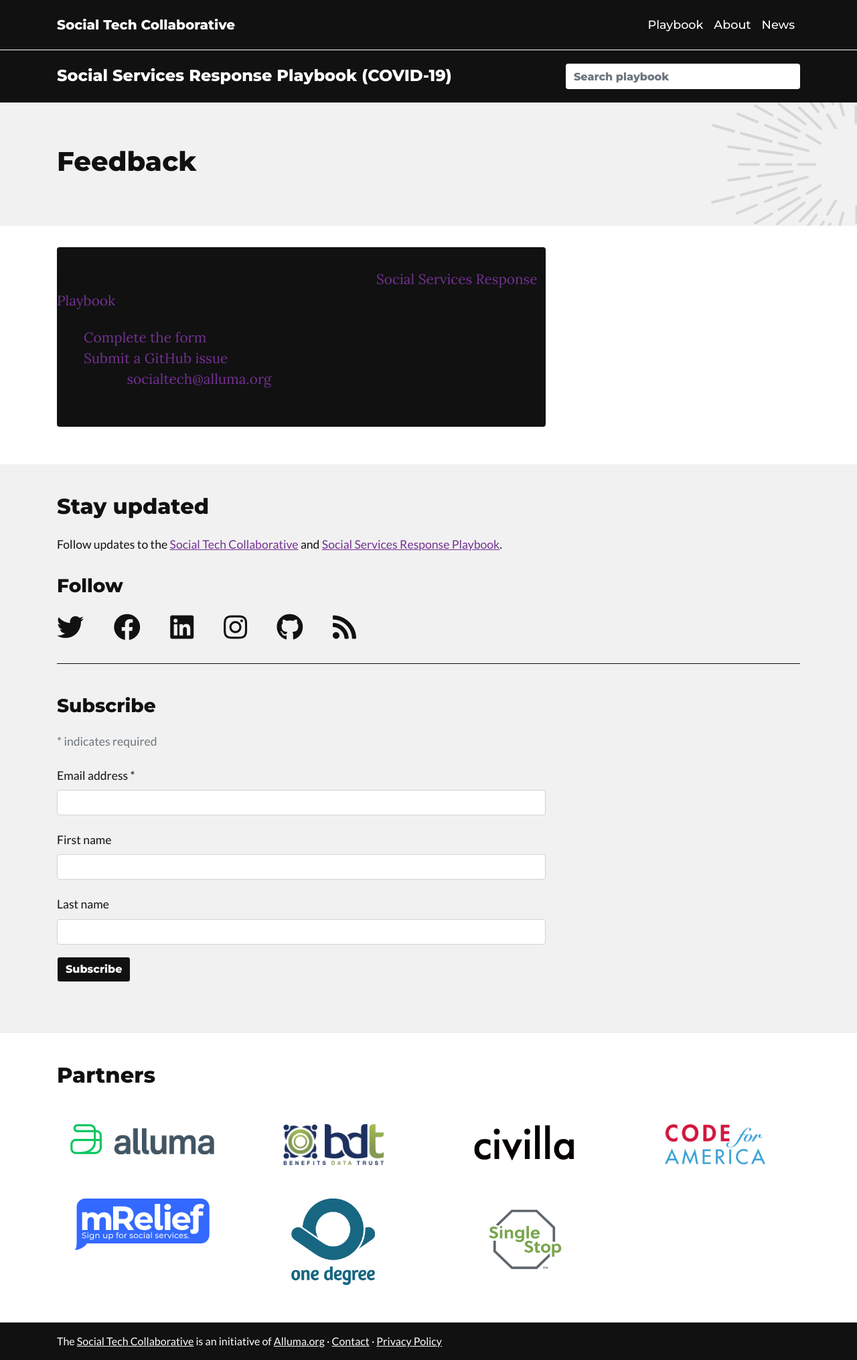
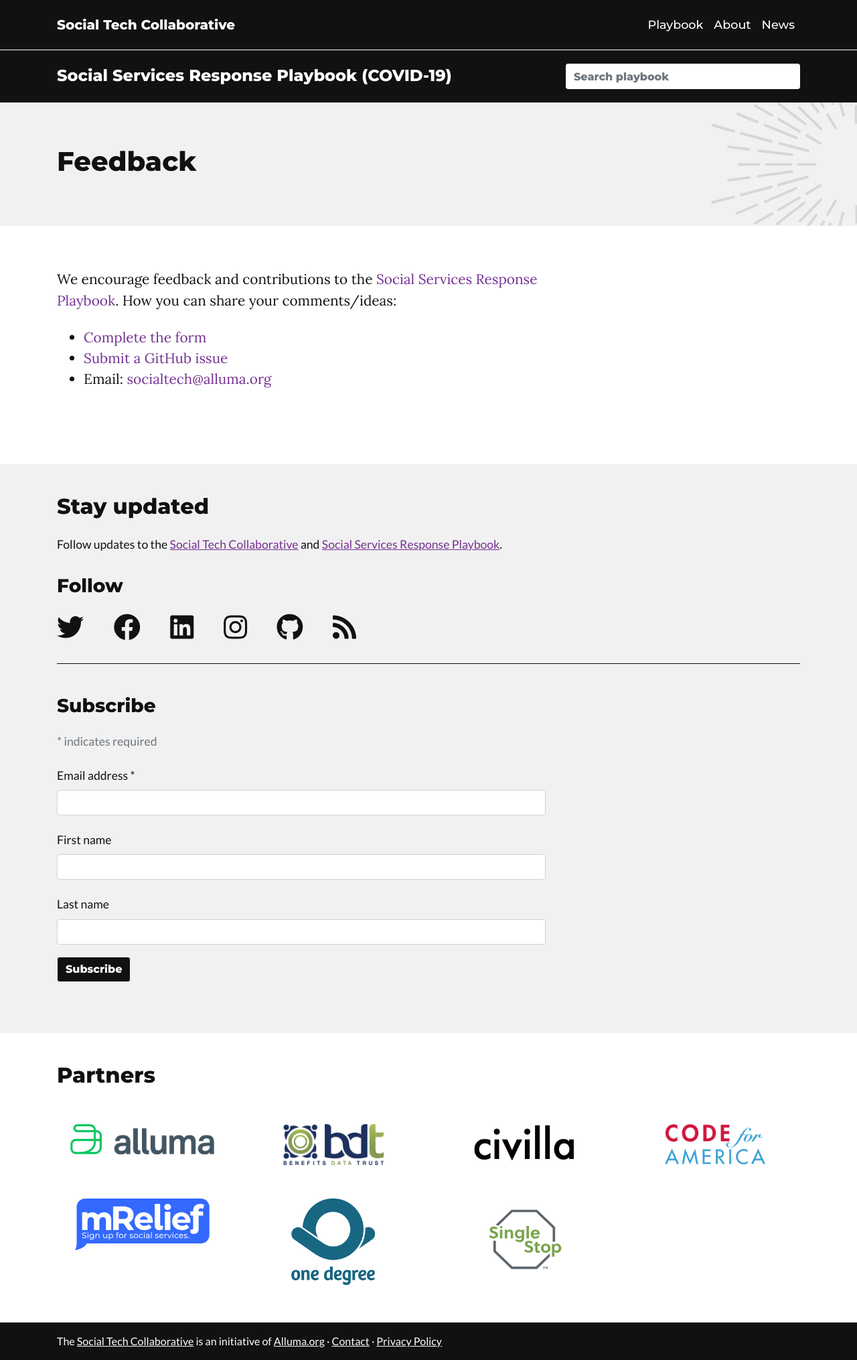
Before and after one commit to Social-Tech-Collab/socialtechcollaborative, a Jekyll site: the page built from _pages/feedback.md, in a window 1280 px wide. Shown: the whole page at 67% size. Built offline with Jekyll 4.4.1, drawn with Linux system fonts in a browser that asks for light colours; nearby versions of some CDN libraries; some web fonts are replaced.

Commit message:
fix page card

```diff
--- a/assets/css/theme.css
+++ b/assets/css/theme.css
@@ -658,3 +658,7 @@
 #content:focus {
     outline: none;
 }
+
+article.card {
+    background-color: transparent;
+}
```
